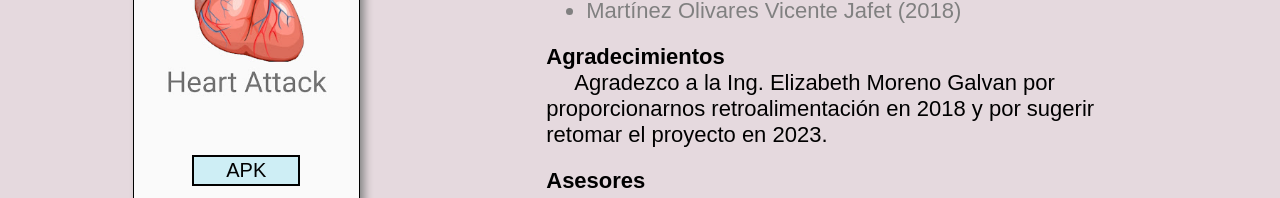
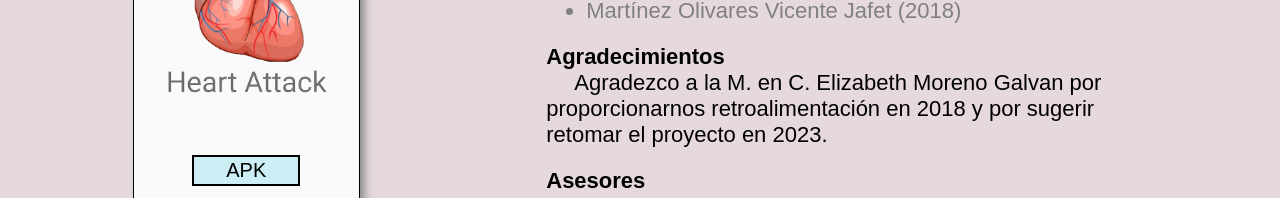
Before and after one commit to VictorFranco/heart-attack-web, a React (Vite) app: page / in a window 1280 px wide. Shown: the part 419-617 px from the top of the page. Built offline with nearby package versions, Linux system fonts and the light colour scheme.

Commit message:
chore: update Acknowledgments

```diff
--- a/src/components/Acknowledgments.tsx
+++ b/src/components/Acknowledgments.tsx
@@ -6,7 +6,7 @@ function Acknowledgments() {
     <div className="Acknowledgments">
       <Title title="Agradecimientos"/>
       <p>
-        Agradezco a la Ing. Elizabeth Moreno Galvan por proporcionarnos retroalimentación en 2018 y por sugerir retomar el proyecto en 2023.
+        Agradezco a la M. en C. Elizabeth Moreno Galvan por proporcionarnos retroalimentación en 2018 y por sugerir retomar el proyecto en 2023.
       </p>
     </div>
   )
```
